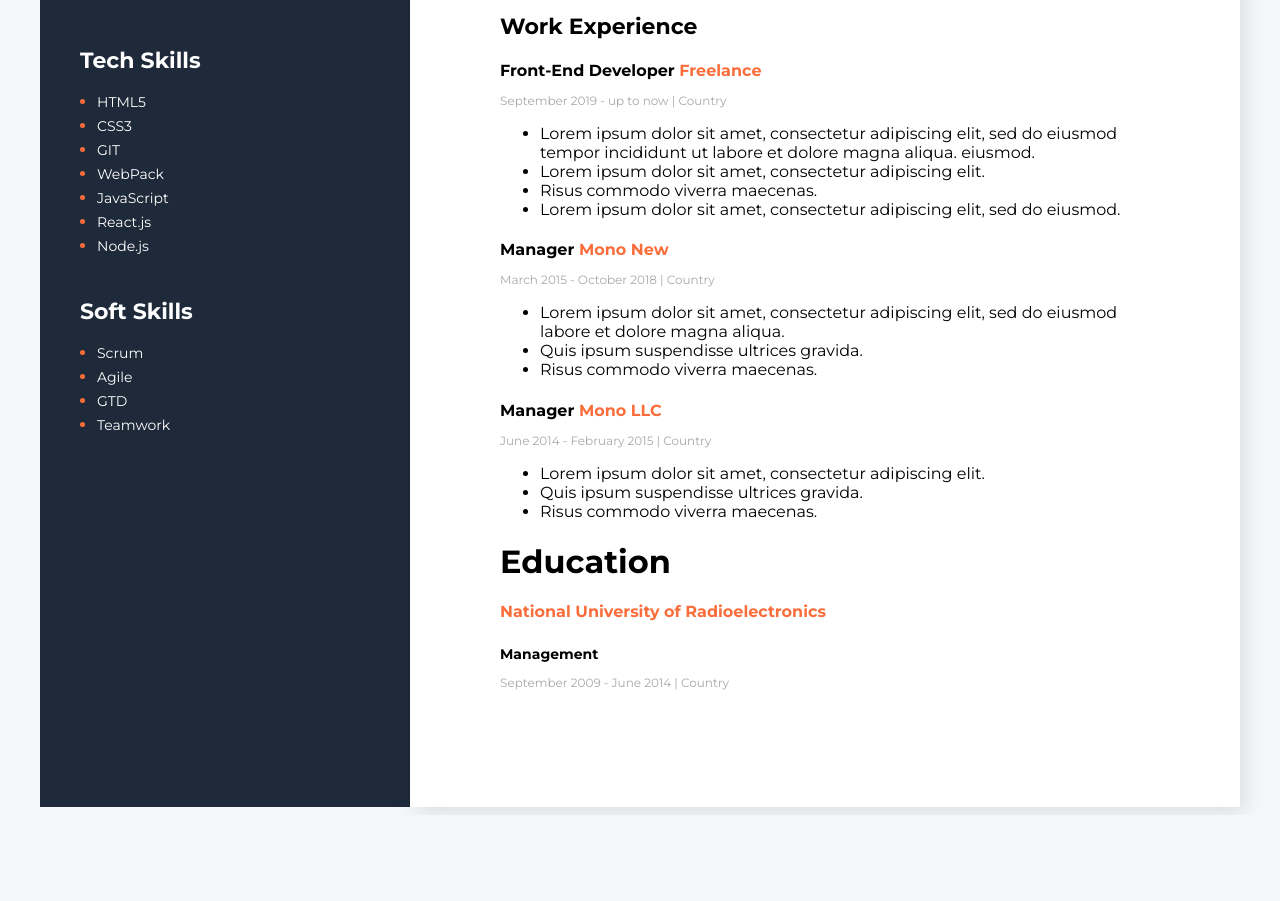
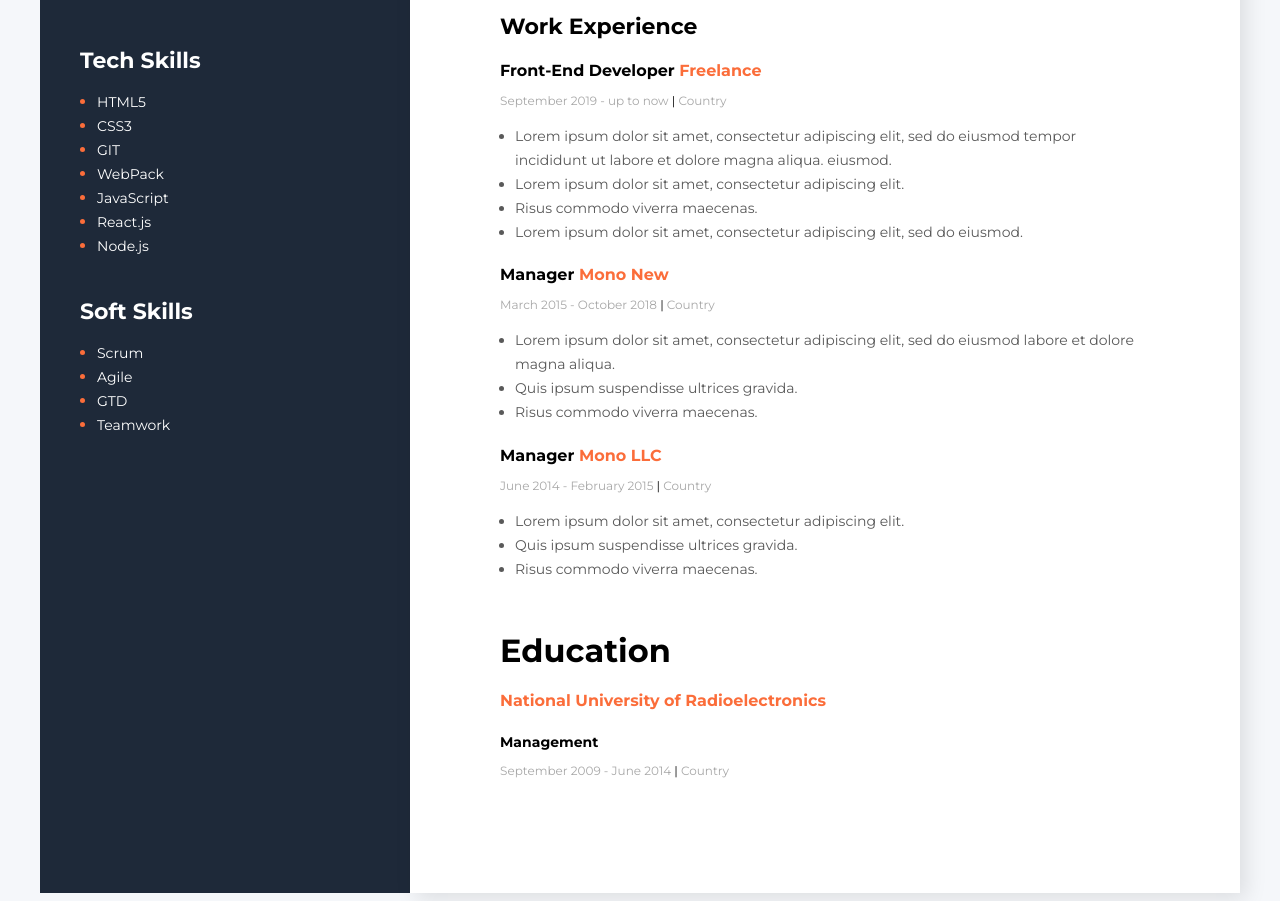
Before and after one commit to NikitaSmirnovUK/GoIT, a plain HTML site: page index.html in a window 1280 px wide. Shown: the part 588-1489 px from the top of the page. Before the commit the page ends 1403 px from the top, so only its background shows below. Drawn offline with Linux system fonts and the light colour scheme.

Commit message:
Create main

```diff
--- a/index.html
+++ b/index.html
@@ -69,51 +69,48 @@
                 <!--Company 1-->
                 <div>
                     <h4 class="work-position">Front-End Developer <span class="orpganization">Freelance</span> </h4>
-                    <p class="period">September 2019 - up to now | Country</p>
-                    <ul>
-                        <li>Lorem ipsum dolor sit amet, consectetur adipiscing elit, sed do eiusmod tempor incididunt ut
+                    <p class="period">September 2019 - up to now <span class="line">|</span> Country</p>
+                    <ul class="work-list">
+                        <li  class="work-list-item">Lorem ipsum dolor sit amet, consectetur adipiscing elit, sed do eiusmod tempor incididunt ut
                             labore et dolore magna aliqua. eiusmod. </li>
-
-
-
-                        <li>Lorem ipsum dolor sit amet, consectetur adipiscing elit.</li>
-                        <li>Risus commodo viverra maecenas.</li>
-                        <li>Lorem ipsum dolor sit amet, consectetur adipiscing elit, sed do eiusmod. </li>
+                        <li  class="work-list-item">Lorem ipsum dolor sit amet, consectetur adipiscing elit.</li>
+                        <li  class="work-list-item">Risus commodo viverra maecenas.</li>
+                        <li  class="work-list-item">Lorem ipsum dolor sit amet, consectetur adipiscing elit, sed do eiusmod. </li>
                     </ul>
                 </div>
                 <!--Company 2-->
-                <div>
+                <div >
                     <h4 class="work-position">Manager <span class="orpganization">Mono New </span></h4>
-                    <p class="period">March 2015 - October 2018 | Country</p>
-                    <ul>
-                        <li>Lorem ipsum dolor sit amet, consectetur adipiscing elit, sed do eiusmod labore et dolore
+                    <p class="period">March 2015 - October 2018 <span class="line">|</span> Country</p>
+                    <ul class="work-list">
+                        <li  class="work-list-item">Lorem ipsum dolor sit amet, consectetur adipiscing elit, sed do eiusmod labore et dolore
                             magna aliqua.
                         </li>
 
 
 
-                        <li>Quis ipsum suspendisse ultrices gravida.</li>
-                        <li>Risus commodo viverra maecenas. </li>
+                        <li  class="work-list-item">Quis ipsum suspendisse ultrices gravida.</li>
+                        <li  class="work-list-item">Risus commodo viverra maecenas. </li>
                     </ul>
                 </div>
                 <!--Company 3-->
                 <div>
                     <h4 class="work-position">Manager <span class="orpganization">Mono LLC</span></h4>
-                    <p class="period">June 2014 - February 2015 | Country</p>
-                    <ul>
-                        <li>Lorem ipsum dolor sit amet, consectetur adipiscing elit.</li>
-                        <li>Quis ipsum suspendisse ultrices gravida.</li>
-                        <li>Risus commodo viverra maecenas. </li>
+                    <p class="period">June 2014 - February 2015 <span class="line">|</span> Country</p>
+                    <ul class="work-list">
+                        <li  class="work-list-item">Lorem ipsum dolor sit amet, consectetur adipiscing elit.</li>
+                        <li  class="work-list-item">Quis ipsum suspendisse ultrices gravida.</li>
+                        <li  class="work-list-item">Risus commodo viverra maecenas. </li>
                     </ul>
                 </div>
             </div>
 
             <!--Education-->
-            <div>
+            <div class="Education">
                 <h1>Education</h1>
                 <h4><span class="orpganization">National University of Radioelectronics</span></h4>
                 <strong>Management</strong>
-                <p class="period">September 2009 - June 2014 | Country</p>
+                <p class="period">September 2009 - June 2014 <span class="line">|</span> Country</p>
 
             </div>
         </div>
--- a/style.css
+++ b/style.css
@@ -147,8 +147,42 @@ strong {
     font-size: 12px;
     line-height: 15px;
     color: #A8A8A8;
+    margin-bottom: 10px;
 
 }
+
+.line{
+    font-style: normal;
+    font-weight: normal;
+    font-size: 12px;
+    line-height: 15px;
+    color:#000;
+
+}
+
+.work-list {
+    padding: 0;
+    margin-left: 15px;
+}
+
+.work-list-item{
+    font-style: normal;
+    font-weight: 400;
+    font-size: 14px;
+    line-height: 24px;
+    color: #595959;
+
+}
+
+/* Education*/
+
+.Education {
+    margin-top: 50px;
+
+
+}
+
+
 /* sidebar styles*/
 
 
```
